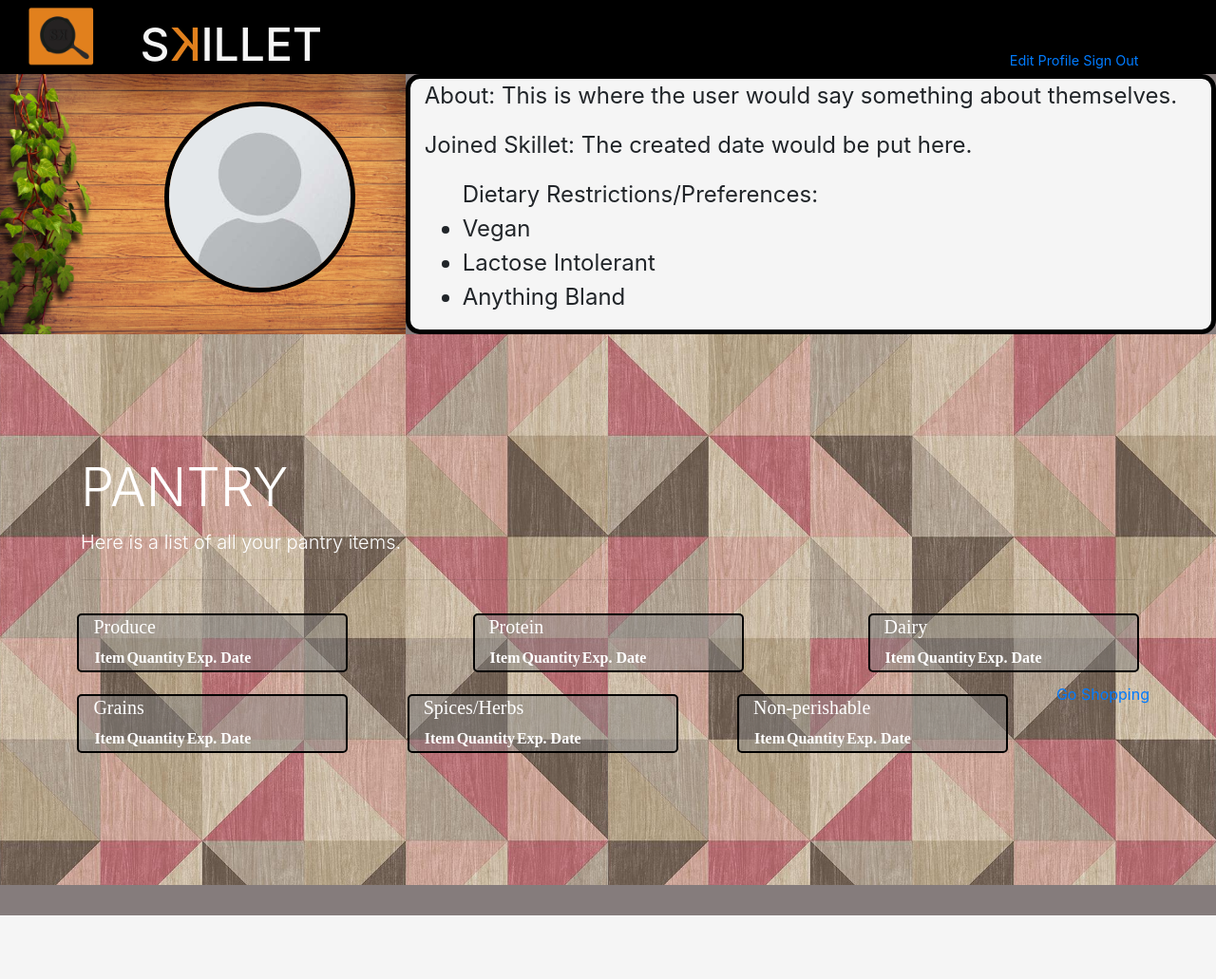
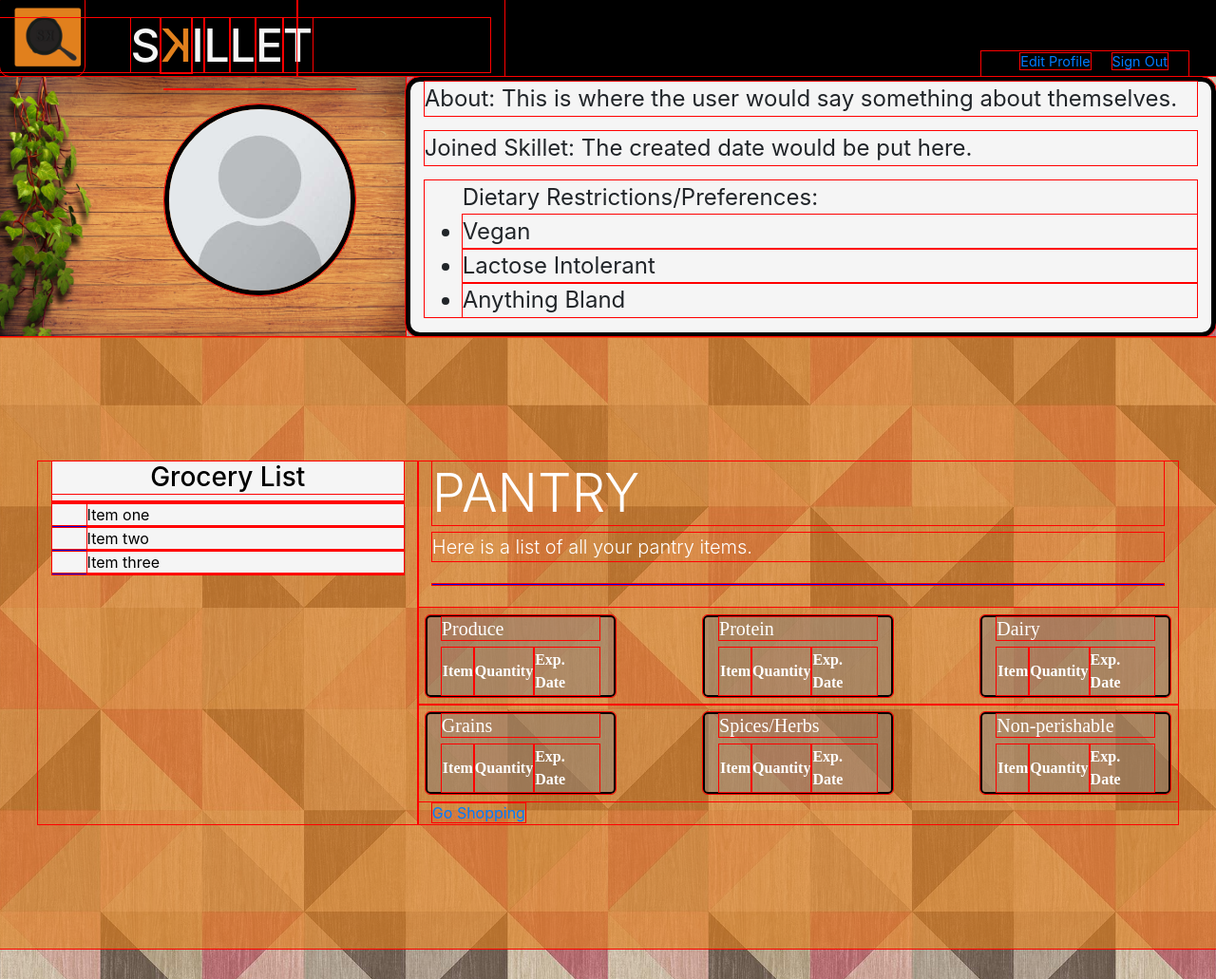
Before and after one commit to jollyblondgiant/skillet, a Django app: template apps/pantry_tracker/templates/dashboard.html in a window 1280 px wide. Shown: the whole page at 95% size. Before the commit the page ends 964 px from the top, so only its background shows below. Run offline with Django 3.2, Linux system fonts and the light colour scheme; the template is opened without the code that fills it, so the values that code supplies are empty; parts of the project's set-up code (start-up, migrations or seed data) failed here and were passed over; some libraries are stand-ins or nearby versions.

Commit message:
changes to html and css, watch out for views.py

```diff
--- a/apps/pantry_tracker/static/css/style.css
+++ b/apps/pantry_tracker/static/css/style.css
@@ -1,10 +1,16 @@
 *{
-    /*outline: 1px solid red;*/
+    outline: 1px solid red;
 
 }
 
 body{
     background-color: rgb(133, 124, 124);
+}
+body.internal{
+    background-image: url(../img/pantry.png)
+}
+#main-dash{
+    margin-top: 6.5%;
 }
 .img-thumbnail {
     background-color: black;
@@ -17,9 +23,6 @@ body{
 div#header{
     background-color: black;
     padding: 0;
-}
-div.fixed{
-    position: relative;
 }
 h1{
     color: whitesmoke;
@@ -38,6 +41,9 @@ span#turn:hover{
 }
 span:hover{
     color: #e1801d;
+}
+.first-a{
+    margin: 10%;
 }
 .validator_error_messages{
     background-color:pink;
@@ -67,7 +73,7 @@ span:hover{
     position: relative;
 }
 div#pantry{
-    background-image: url('../img/pantry.png')
+    background-color: #e17f1da2;
 }
 #reg-box{
     background-color: rgb(97, 96, 96);
@@ -146,6 +152,25 @@ footer{
     background-color: rgba(128, 128, 128, 0.479);
     margin: 1%;
     font-family: Andale Mono;
+}
+.shopping-list-box{
+    background-color: whitesmoke;
+    color: black;
+    text-align: center;
+}
+.shopping-list-box p{
+    margin: 0 0 0 10%;
+    text-align: left;
+    font-size: 100%;
+}
+hr{
+    margin: 0;
+    color: black;
+    background-color: blue;
+}
+#title{
+    background-color: black;
+
 }
 /*Small devices (portrait phones, 400 and up)*/
 @media (min-width: 320px){
--- a/apps/pantry_tracker/templates/dashboard.html
+++ b/apps/pantry_tracker/templates/dashboard.html
@@ -13,9 +13,9 @@
 
 </head>
 
-<body class="container-fluid">
+<body class="internal">
     <div id="wrapper" class="conatiner-fluid">
-        <div id="header" class="row justify-content-start">
+        <div id="header" class=" fixed-top row justify-content-start">
             <div class="col-lg-3 col-md-3 col-sm-3 col-2">
                 <img id="logo" class="img-thumbnail" src="../static/img/logo.png" alt="Skillet Logo">
             </div>
@@ -23,11 +23,12 @@
                 <h1 id="skillet"><span>S</span><span id="turn">K</span><span>I</span><span>L</span><span>L</span><span>E</span><span>T</span></h1>
             </div>
             <div class="col-12 col-sm-2 col-md-2 col-xl-2" id="landing-login">
-                <a href="/editProfile/{{ request.session.user_id }}">Edit Profile</a>
+                <a class="first-a" href="/editProfile/{{ request.session.user_id }}">Edit Profile</a>
                 <a href="/logout">Sign Out</a>
             </div>
         </div>
         <!--Ends Header-->
+        <div id="profile-wrapper" class="container-fluid">
             <div id="main-dash" class="row justify-content-between">
                 <div id="profile-box" class="col-xl-4 col-lg-6 col-sm-12 box">
                     <h2>{{ username }}</h2>
@@ -43,11 +44,27 @@
                     </ul>
                 </div>
             </div>
+        </div>
         <div id="main" class="row justify-content-start">
             <div id="pantry" class="jumbotron jumbotron-fluid">
 
-                <div class="container text-white">
+                <div class="container col-xs-11 col-sm-11 col-md-11 col-lg-11 col-xl-11 text-white">
+                    <div class="row">
+                        <div class="col-xs-12 col-sm-12 col-md-4 col-lg-4 col-xl-4">
+                            <div class="shopping-list-box">
+                                <h3>Grocery List</h3>
+                                <hr id='title'>
+                                <hr>
+                                <p>Item one</p>
+                                <hr>
+                                <p>Item two</p>
+                                <hr>
+                                <p>Item three</p>
+                                <hr>
 
+                            </div>
+                        </div>
+                        <div class="col-xs-12 col-sm-12 col-md-8 col-lg-8 col-xl-8">
                             <h2 class="display-4">PANTRY</h2>
                             <p class="lead">Here is a list of all your pantry items.</p>
                             <hr class="my-4">
@@ -114,7 +131,9 @@
                                         </tr>
                                     </table>
                                 </div>
-                            <a href="/shopping_list">Go Shopping</a>
+                            </div>
+                            <a href="/shopping_list/{{ request.session.user_id }}">Go Shopping</a>
+                        </div>
                     </div>
                 </div>
             </div>
--- a/apps/pantry_tracker/views.py
+++ b/apps/pantry_tracker/views.py
@@ -286,7 +286,8 @@ def complete_recipe(request):
 
 
 #render shopping list page
-def shopping_list(request):
+def shopping_list(request, id):
+    user= User.objects.get(id=request.session['user_id'])
     context={}
     return render(request,"grocery.html",context)
 
```
Also changed, not shown: apps/pantry_tracker/templates/grocery.html (+27 -53 lines). Lines whose indentation alone changed are shown as unchanged.
